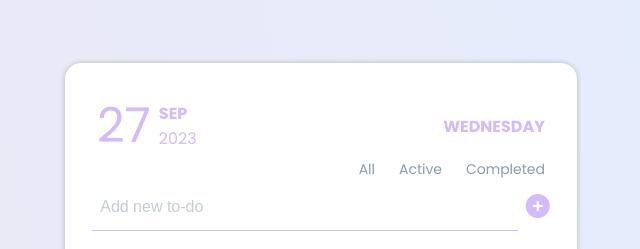
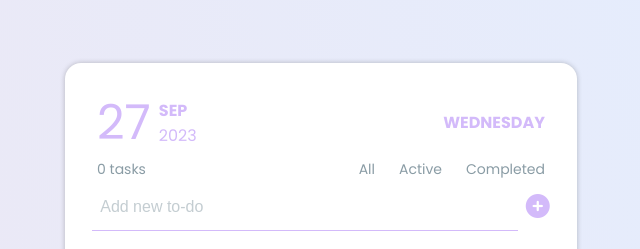
Before and after one commit to A-Bartolomeu/todo-list, a plain HTML site: page index.html in a window 1280 px wide. Shown: the part 211-460 px from the top of the page, 319-959 px from the left. Drawn offline with Linux system fonts and the light colour scheme.

Commit message:
Update html

```diff
--- a/index.html
+++ b/index.html
@@ -32,7 +32,7 @@
             <div class="weekday" id="weekday"></div>
           </div>
           <div class="task-tools">
-            <div class="task-count"></div>
+            <div class="task-count">0 tasks</div>
             <div name="todos" class="task-filter">
               <button id="all" class="task-filter" value="all">All</button
               ><button id="active" class="task-filter" value="uncompleted">
```
